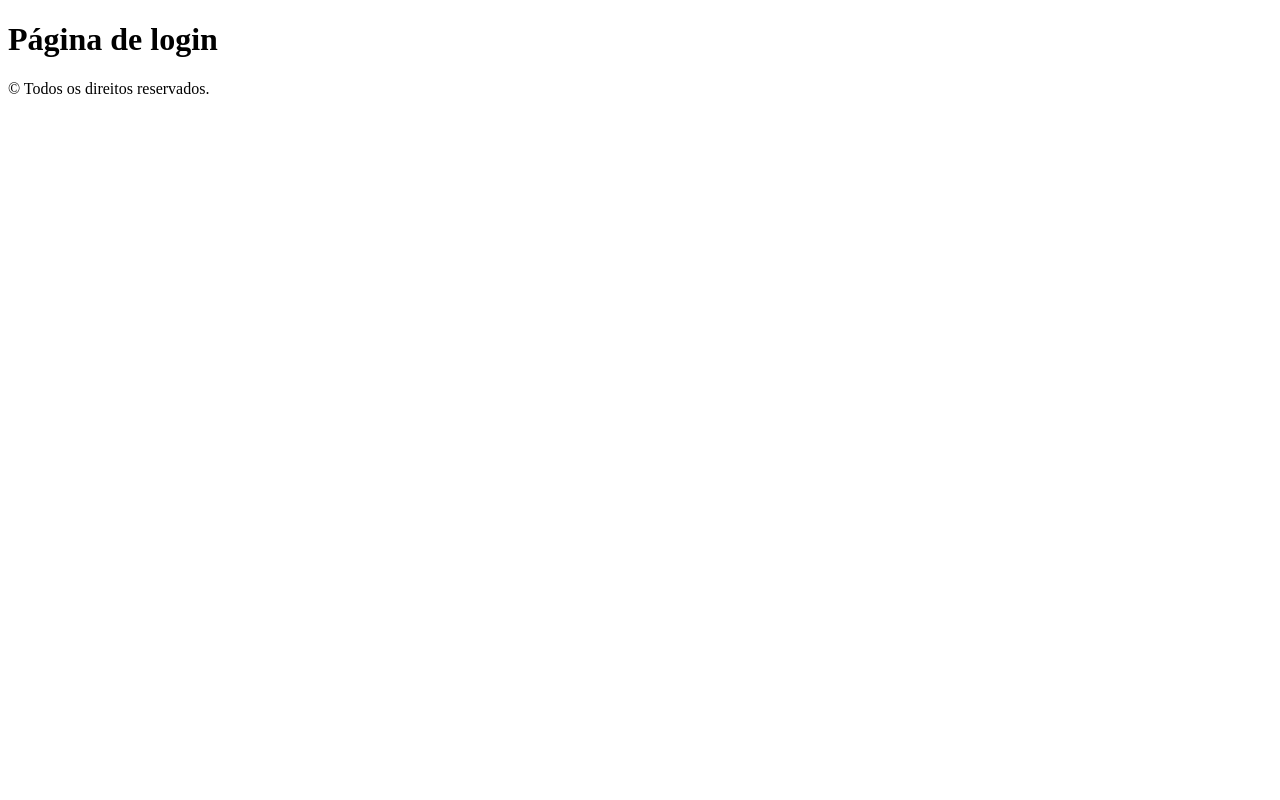
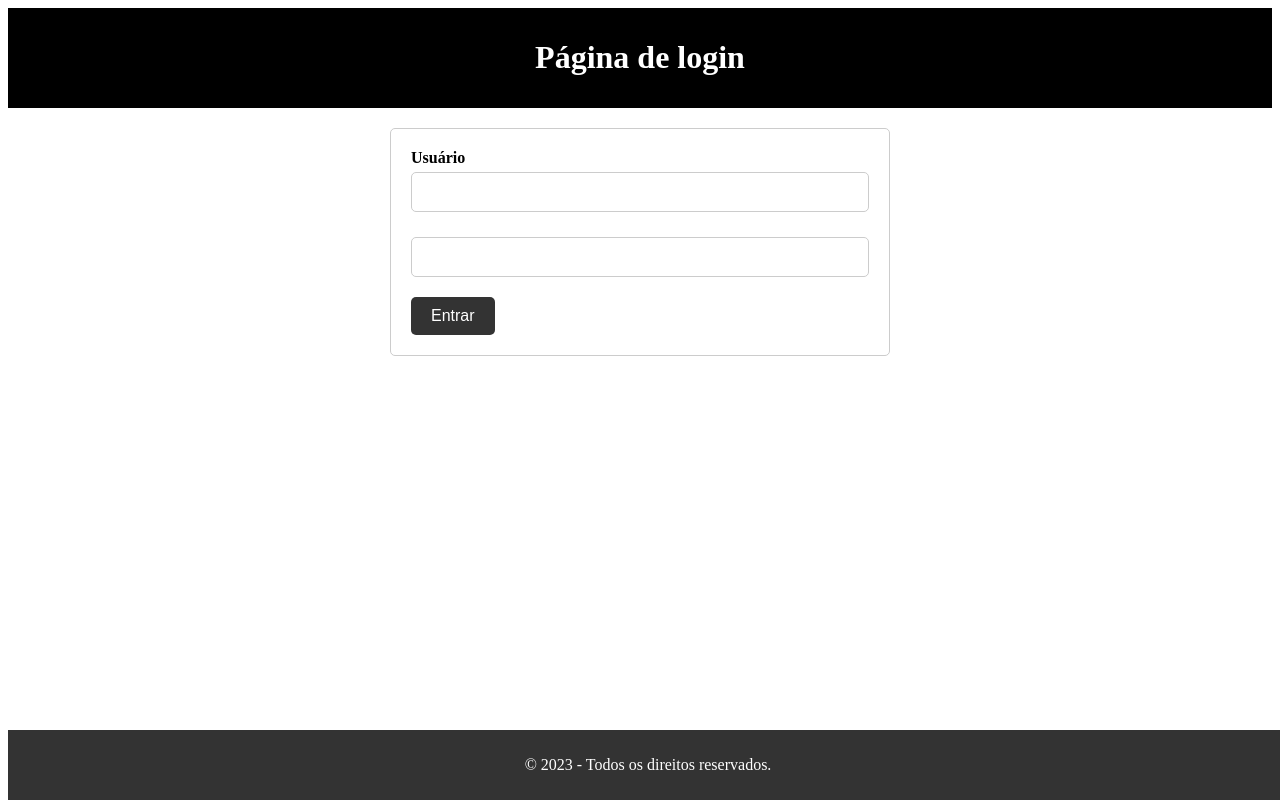
Before and after one commit to DevPedrohs/login-page, a plain HTML site: page index.html in a window 1280 px wide. Drawn offline with Linux system fonts and the light colour scheme.

Commit message:
criaçao de pagina

```diff
--- a/index.html
+++ b/index.html
@@ -4,19 +4,26 @@
         <meta charset="UTF-8">
         <meta http-equiv="X-UA-Compatible" content="IE=edge">
         <meta name="viewport" content="width=device-width, initial-scale=1.0">
-        <title>Document</title>
+        <link rel="stylesheet" href="style.css">
+        <title>Pagina de login</title>
     </head>
     <body>
-        <header>
+        <header class="header">
             <h1 class="title-header">Página de login</h1>
         </header>
         <section>
-            <form >
+            <form class="formulario">
+                <label class="label-input" for="usuario">Usuário</label>
+                <input class="input-form" type="text" " id="usuario" name="usuario" required>
 
+                <label class="label-input" for="Senha"></label>
+                <input class="input-form" type="password" name="senha" id="senha" required>
+
+                <input class="btn-submit" type="submit" value="Entrar">
             </form>
         </section>
         <footer class="footer">
-            <p>&copy; Todos os direitos reservados.</p>
+            <p>&copy; 2023 - Todos os direitos reservados.</p>
         </footer>
     </body>
 </html>
--- a/style.css
+++ b/style.css
@@ -6,9 +6,54 @@
     margin: 0;
 }
 
+.header{
+    background-color: black;
+    color: white;
+    padding: 10px;
+    text-align: center;
+}
+.formulario{
+    margin: 20px auto;
+    padding: 20px;
+    border: 1px solid #ccc;
+    border-radius: 5px;
+    max-width: 500px;
+}
+
+.label-input{
+    display: block;
+    font-weight: bold;
+    margin-bottom: 5px;
+}
+
+.input-form{
+    width: 100%;
+    padding: 10px;
+    margin-bottom: 20px;
+    border: 1px solid #ccc;
+    border-radius: 5px;
+    font-size: 16px;
+}
+
+.btn-submit {
+    background-color: #333;
+    color: white;
+    padding: 10px 20px;
+    border: none;
+    border-radius: 5px;
+    font-size: 16px;
+    cursor: pointer;
+}
+
+.btn-submit:hover{
+    background-color: #555;
+}
 .footer {
     background-color: #333;
     color: white;
     padding: 10px 0;
+    text-align: center;
     position: absolute;
+    bottom: 0;
+    width: 100%;
 }
```
